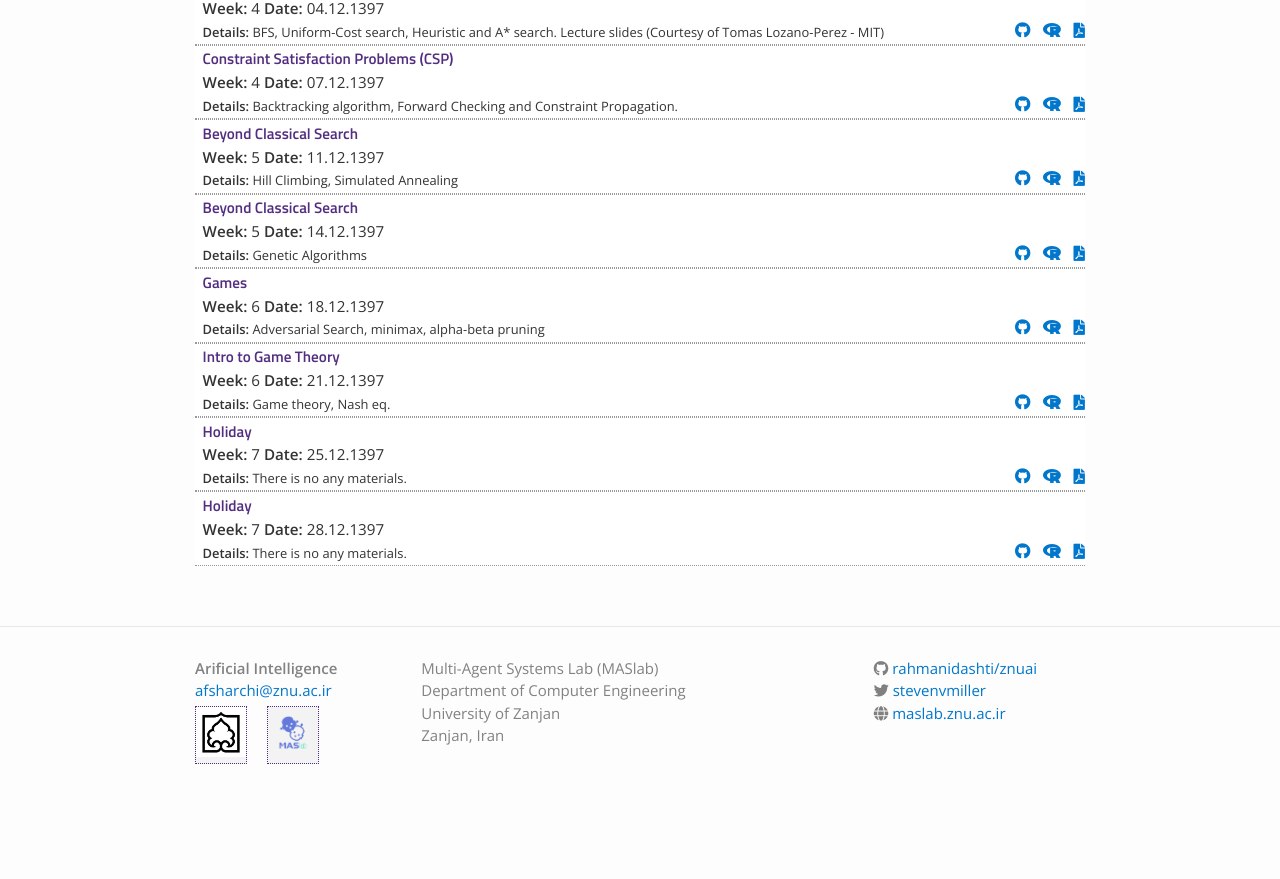
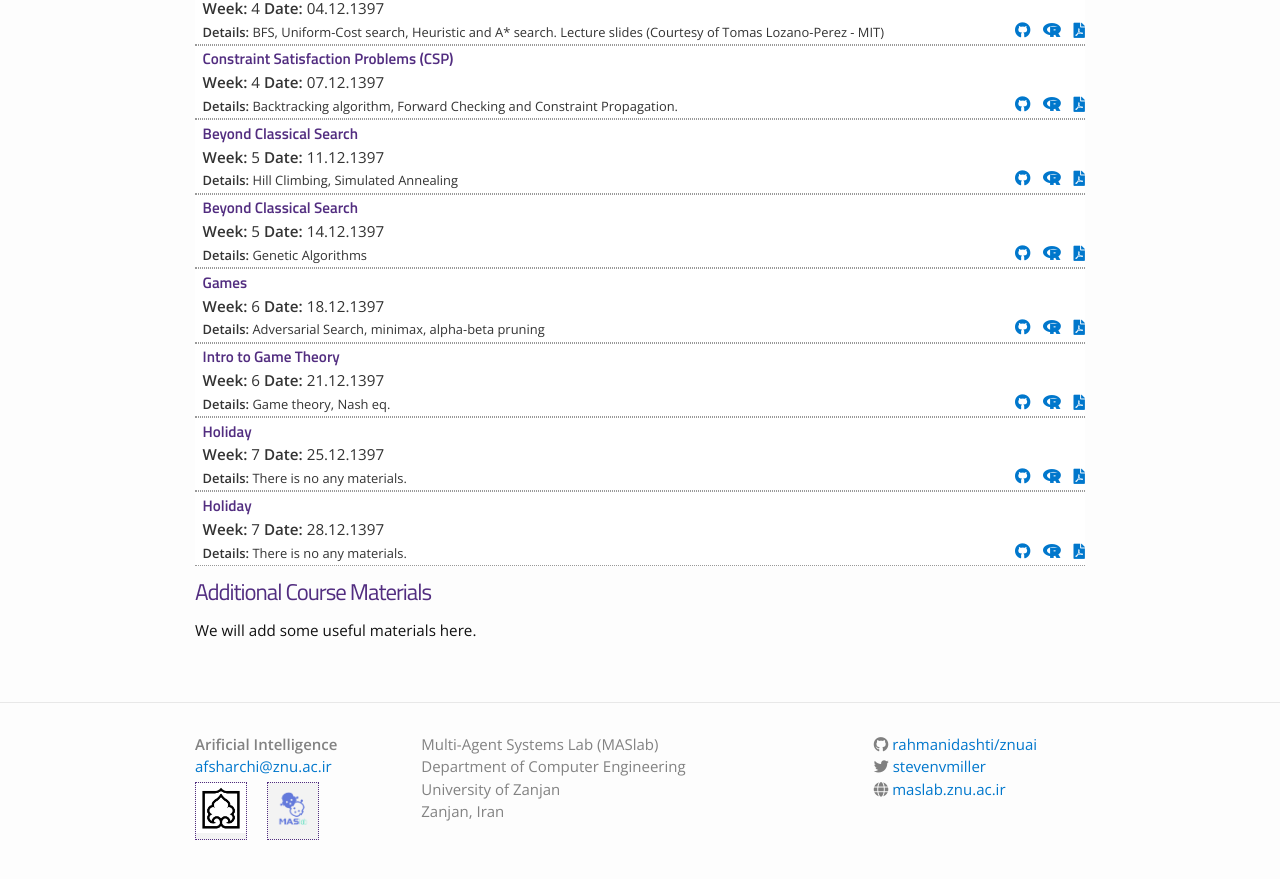
Before and after one commit to rahmanidashti/znuai, a Jekyll site: the page built from materials.md, in a window 1280 px wide and 900 px high, scrolled down 850 px. Shown: the top 879 px of the window. Built offline with Jekyll 4.4.1, drawn with Linux system fonts in a browser that asks for light colours; nearby versions of some CDN libraries; before the commit the page ends 1674 px from its top, so only the background shows below that.

Commit message:
Update and rename lectures.md to materials.md

```diff
--- a/lectures.md
+++ b/materials.md
@@ -45,3 +45,6 @@ embedded in the user's browser, by default. The bottom right icons link to the G
 	</li>
 	{% endfor %}
 </ul>
+
+# Additional Course Materials
+We will add some useful materials here.
```
